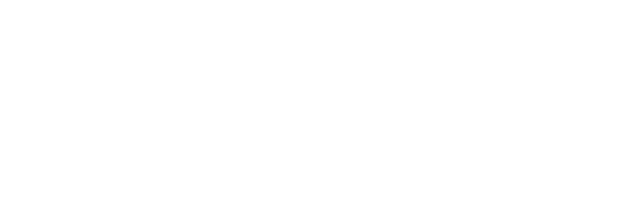
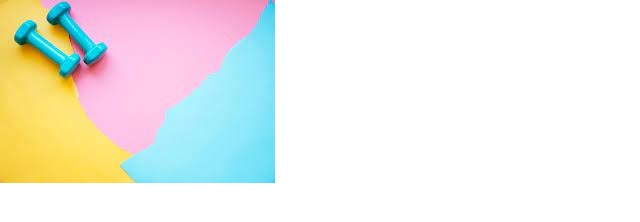
Before and after one commit to AbeyCT/BlazeTech, a plain HTML site: page index.html in a window 1280 px wide. Shown: the whole page, without its empty margins (0-640 px from the left). Drawn offline with nearby package versions, Linux system fonts and the light colour scheme.

Commit message:
setting-up page

```diff
--- a/index.html
+++ b/index.html
@@ -4,11 +4,16 @@
     <meta charset="UTF-8">
     <meta name="viewport" content="width=device-width, initial-scale=1.0">
     <link rel="stylesheet" href="style.css">
+    <link rel="stylesheet" href="https://unicons.iconscout.com/release/v4.0.8/css/line.css">
     <title>Admin Dashboard</title>
 </head>
 <body>
 
-
+    <nav>
+        <div class="logo-name">
+            <img src="images/background3.jpeg" alt="">
+        </div>
+    </nav>
 
 </body>
 </html>
--- a/style.css
+++ b/style.css
@@ -6,5 +6,18 @@
 }
 
 :root {
+    --primary-color: #0E4BF1;
+    --panel-color: #FFF;
+    --text-color: #000;
+    --black-light-color: #707070;
+    --border-color: #E6E5E5;
+    --toggle-color: #DDD;
+    --box1-color: #4DA3FF;
+    --box2-color: #FFE6AC;
+    --box3-color: #E7D1FC;
+    --title-icon-color: #FFF;
 
+    --trans-05: all 0.5s ease;
+    --trans-03: all 0.3s ease;
+    --trans-03: all 0.2s ease;
 }
```
Also changed, not shown: images/background3.jpeg (added), 1 other file.
